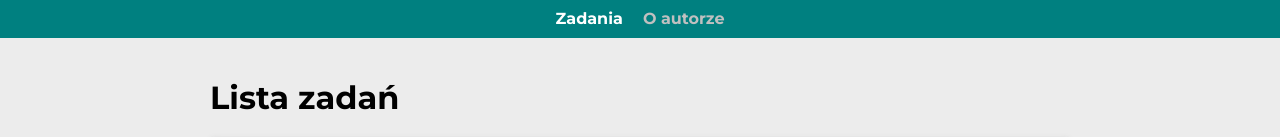
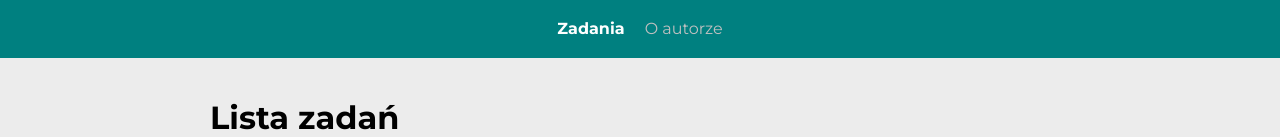
Before and after one commit to BartekKamela/todo-list-react, a React (Create React App) app: page /#/zadania in a window 1280 px wide. Shown: the top 137 px of the page. Built offline with nearby package versions, Linux system fonts and the light colour scheme.

Commit message:
maked chcanges in styles of Navigation component

```diff
--- a/src/features/Navigation/styled.js
+++ b/src/features/Navigation/styled.js
@@ -6,7 +6,7 @@ export const List = styled.ul`
   justify-content: center;
   width: 100%;
   margin: 0;
-  padding: 10px 10px;
+  padding: 20px 10px;
   list-style: none;
   background-color: ${({ theme }) => theme.color.teal};
 `;
@@ -17,11 +17,14 @@ export const Item = styled.li`
 
 export const StyledNavLink = styled(NavLink)`
     text-decoration: none;
-    font-weight: bold;
-
     color: ${({ theme }) => theme.color.silver};
 
+   &.hover {
+      color: ${({ theme }) => theme.color.white};
+    }
+
     &.active {
+      font-weight: bold;
       color: ${({ theme }) => theme.color.white};
     }
 `;
```
